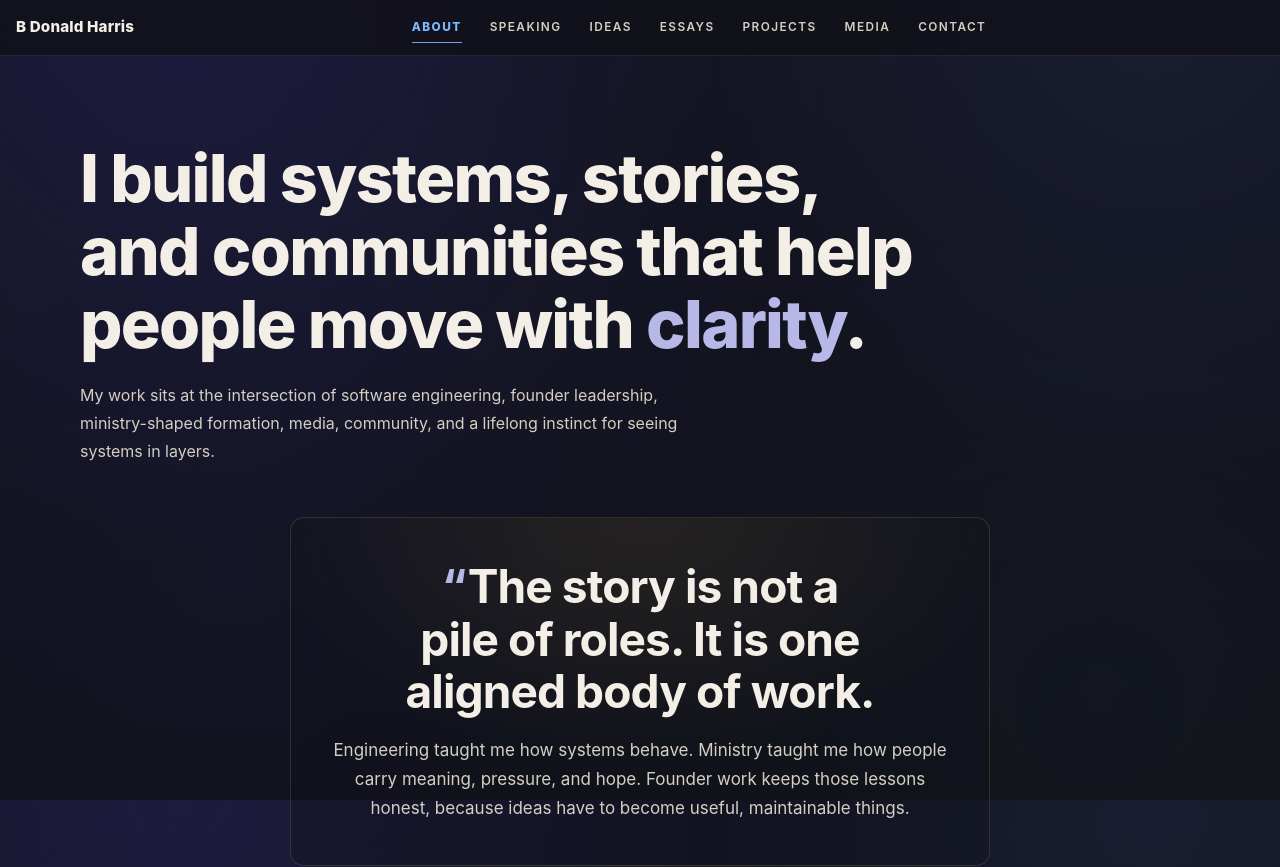
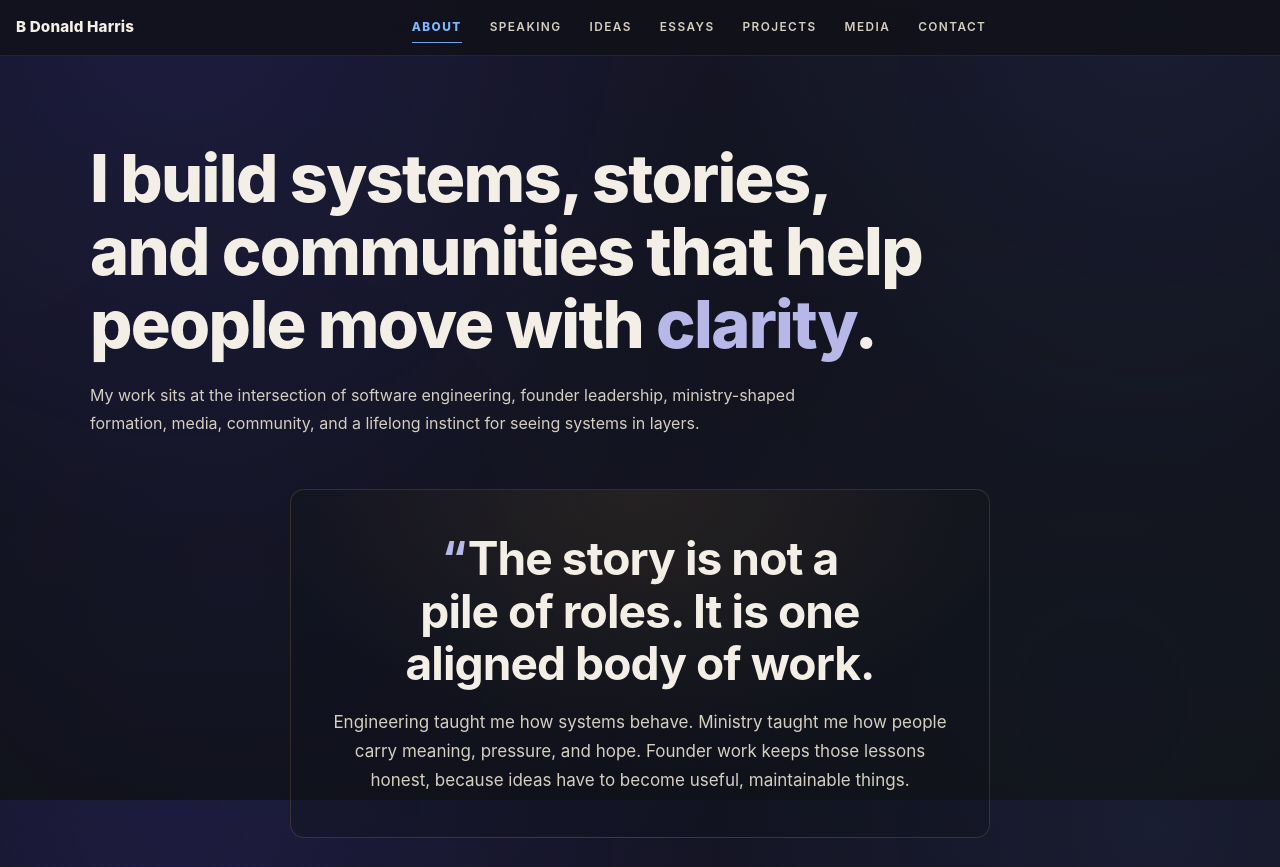
Before and after one commit to bdonaldharris/bdonaldharris.com, a Next.js app: page /about in a window 1280 px wide. Shown: the top 867 px of the page. Built offline with nearby package versions, Linux system fonts and the light colour scheme.

Commit message:
Refine editorial page hero composition after visual review

```diff
--- a/app/editorial-refinements.css
+++ b/app/editorial-refinements.css
@@ -1,13 +1,13 @@
 .writing-hero {
   display: grid;
-  grid-template-columns: minmax(0, 1fr) minmax(320px, 0.85fr);
+  grid-template-columns: minmax(0, 1fr) minmax(360px, 0.95fr);
   gap: clamp(28px, 5vw, 64px);
   align-items: center;
 }
 
 .writing-hero-artifact {
   justify-self: center;
-  width: min(100%, 520px);
+  width: min(100%, 640px);
 }
 
 .writing-hero-artifact img {
@@ -18,11 +18,17 @@
 .about-page .page-hero h1,
 .ideas-page .ideas-hero h1 {
   max-width: none;
+  text-wrap: balance;
 }
 
 .about-page .page-hero p:not(.eyebrow),
 .ideas-page .ideas-hero p {
-  max-width: 62ch;
+  max-width: 72ch;
+}
+
+.about-page .page-hero,
+.ideas-page .ideas-hero {
+  max-width: 1100px;
 }
 
 .speaking-page .speaking-organizer-panel {
@@ -39,6 +45,11 @@
     width: min(100%, 520px);
   }
 
+  .about-page .page-hero p:not(.eyebrow),
+  .ideas-page .ideas-hero p {
+    max-width: 100%;
+  }
+
   .speaking-page .speaking-organizer-panel {
     transform: none;
   }
```
